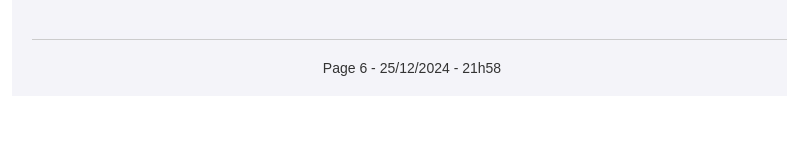
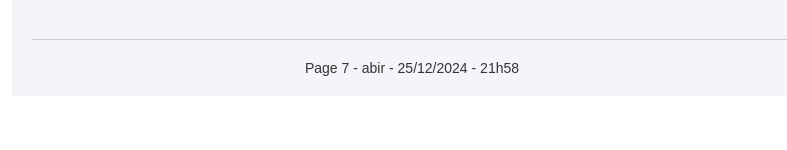
Before and after one commit to medberrima/devops-mp2l, a Next.js app: page / in a window 1280 px wide. Shown: the part 142-292 px from the top of the page, without its empty margins (228-1015 px from the left). Built offline with nearby package versions, Linux system fonts and the light colour scheme.

Commit message:
change to 7

```diff
--- a/src/app/page.js
+++ b/src/app/page.js
@@ -20,7 +20,7 @@ const Page = () => {
       </section>
 
       <footer style={styles.footer}>
-        <p>Page 6 - {formattedDate} - {formattedTime}</p>
+        <p>Page 7 - abir - {formattedDate} - {formattedTime}</p>
       </footer>
     </div>
   );
```
